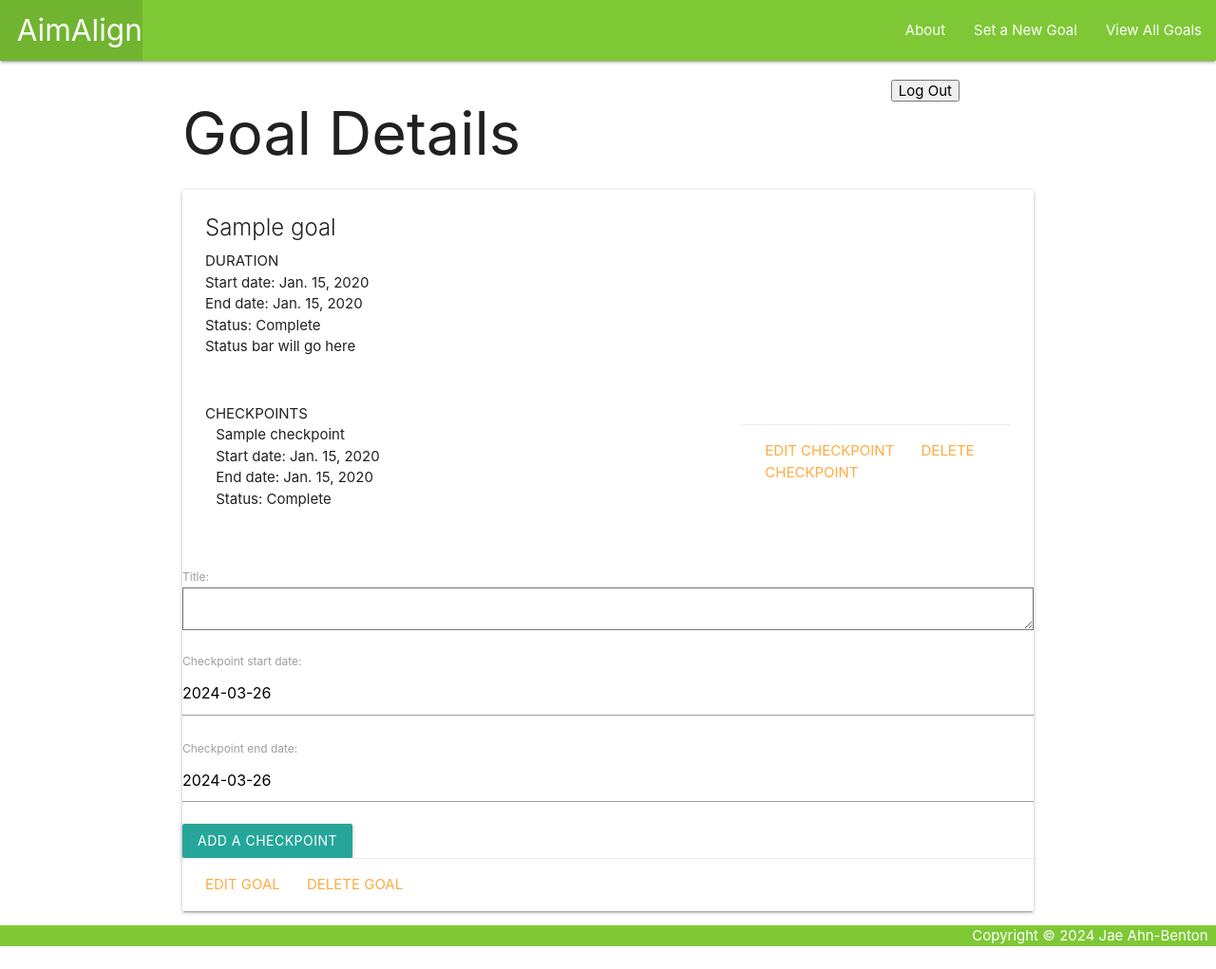
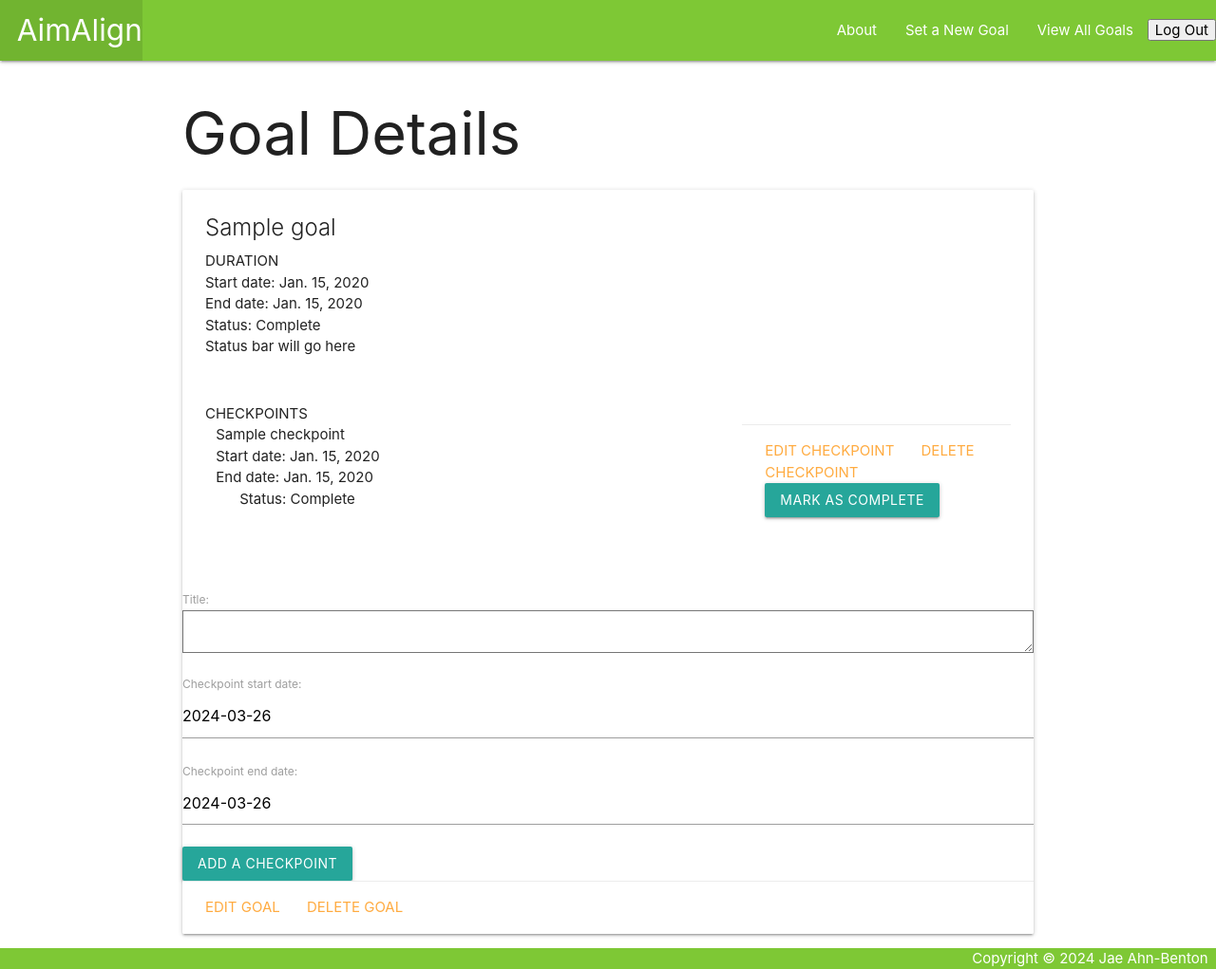
Before and after one commit to jaeahn2010/aim-align, a Django app: page /goals/1/ in a window 1280 px wide. Shown: the whole page at 95% size. Before the commit the page ends 997 px from the top, so only its background shows below. Run offline with Django 5.2, Linux system fonts and the light colour scheme; a user stored in the database is signed in; tables that the repository leaves empty hold one stand-in row (values such as "Sample post").

Commit message:
added status color and associated logic

```diff
--- a/main_app/models.py
+++ b/main_app/models.py
@@ -42,6 +42,10 @@
         choices=STATUS,
         default=STATUS[1][0],
     )
+    status_color = models.TextField(
+        max_length=40,
+        default='red accent-3'
+    )
     goal = models.ForeignKey(Goal, on_delete=models.CASCADE)
 
     def __str__(self):
--- a/main_app/static/css/style.css
+++ b/main_app/static/css/style.css
@@ -16,3 +16,15 @@
     padding-top: 0;
     text-align: right;
 }
+
+#status-div {
+    display: flex;
+    align-items: center;
+}
+
+#status-circle {
+    width: 15px;
+    height: 15px;
+    margin: 0 10px 0 0;
+    border-radius: 20px;
+}
--- a/main_app/templates/base.html
+++ b/main_app/templates/base.html
@@ -23,10 +23,10 @@
                     {% if user.is_authenticated %}
                         <li><a href="{% url 'goals_create' %}">Set a New Goal</a></li>
                         <li><a href="{% url 'index' %}">View All Goals</a></li>
-                        <form method="post" action="{% url 'logout' %}">
+                        <li><form method="post" action="{% url 'logout' %}">
                             {% csrf_token %}
                             <button type="submit">Log Out</button>
-                        </form>
+                        </form></li>
                     {% else %}
                         <li><a href="{% url 'signup' %}">Sign Up</a></li>
                         <li><a href="{% url 'login' %}">Log In</a></li>
--- a/main_app/templates/goals/detail.html
+++ b/main_app/templates/goals/detail.html
@@ -20,11 +20,19 @@
                     <p>{{ checkpoint.title }}</p>
                     <p>Start date: {{ checkpoint.start_date }}</p>
                     <p>End date: {{ checkpoint.end_date }}</p>
-                    <p>Status: {{ checkpoint.get_status_display }}</p>
+                    <div id="status-div">
+                        <div id="status-circle" class="{{ checkpoint.status_color }}">
+                        </div>
+                        <p>Status: {{ checkpoint.get_status_display }}</p>
+                    </div>
                 </div>
                 <div class="card-action col s4">
                     <a href="{% url 'checkpoints_update' checkpoint.id %}">Edit Checkpoint</a>
                     <a href="{% url 'checkpoints_delete' checkpoint.id %}">Delete Checkpoint</a>
+                    <form action="{% url 'checkpoints_update_status' checkpoint.id %}" method="POST">
+                        {% csrf_token %}
+                        <input type="submit" value="Mark as complete" class="btn">
+                    </form>
                 </div>
             </div>
         {% endfor %}
--- a/main_app/urls.py
+++ b/main_app/urls.py
@@ -12,5 +12,6 @@
     path('goals/<int:goal_id>/add_checkpoint/', views.add_checkpoint, name='add_checkpoint'),
     path('checkpoints/<int:pk>/update/', views.CheckpointUpdate.as_view(), name='checkpoints_update'),
     path('checkpoints/<int:pk>/delete/', views.CheckpointDelete.as_view(), name='checkpoints_delete'),
+    path('checkpoints/<int:checkpoint_id>/update_status/', views.checkpoints_update_status, name='checkpoints_update_status'),
     path('accounts/signup/', views.signup, name='signup'),
 ]
--- a/main_app/views.py
+++ b/main_app/views.py
@@ -57,6 +57,17 @@
         messages.error(request, 'End date must be set after start date.')
     return redirect('detail', goal_id=goal_id)
 
+@login_required
+def checkpoints_update_status(request, checkpoint_id):
+    checkpoint = Checkpoint.objects.get(pk=checkpoint_id)
+    goal = Goal.objects.get(pk=checkpoint.goal_id)
+    checkpoint.status = 'C'
+    checkpoint.status_color = 'green'
+    checkpoint.save()
+    return render(request, 'goals/detail.html', {
+        'goal': goal,
+    })
+
 class GoalCreate(LoginRequiredMixin, CreateView):
     model = Goal
     fields = ['title', 'start_date', 'end_date']
```
Also changed, not shown: main_app/migrations/0008_checkpoint_status_color_alter_checkpoint_end_date_and_more.py (added).
